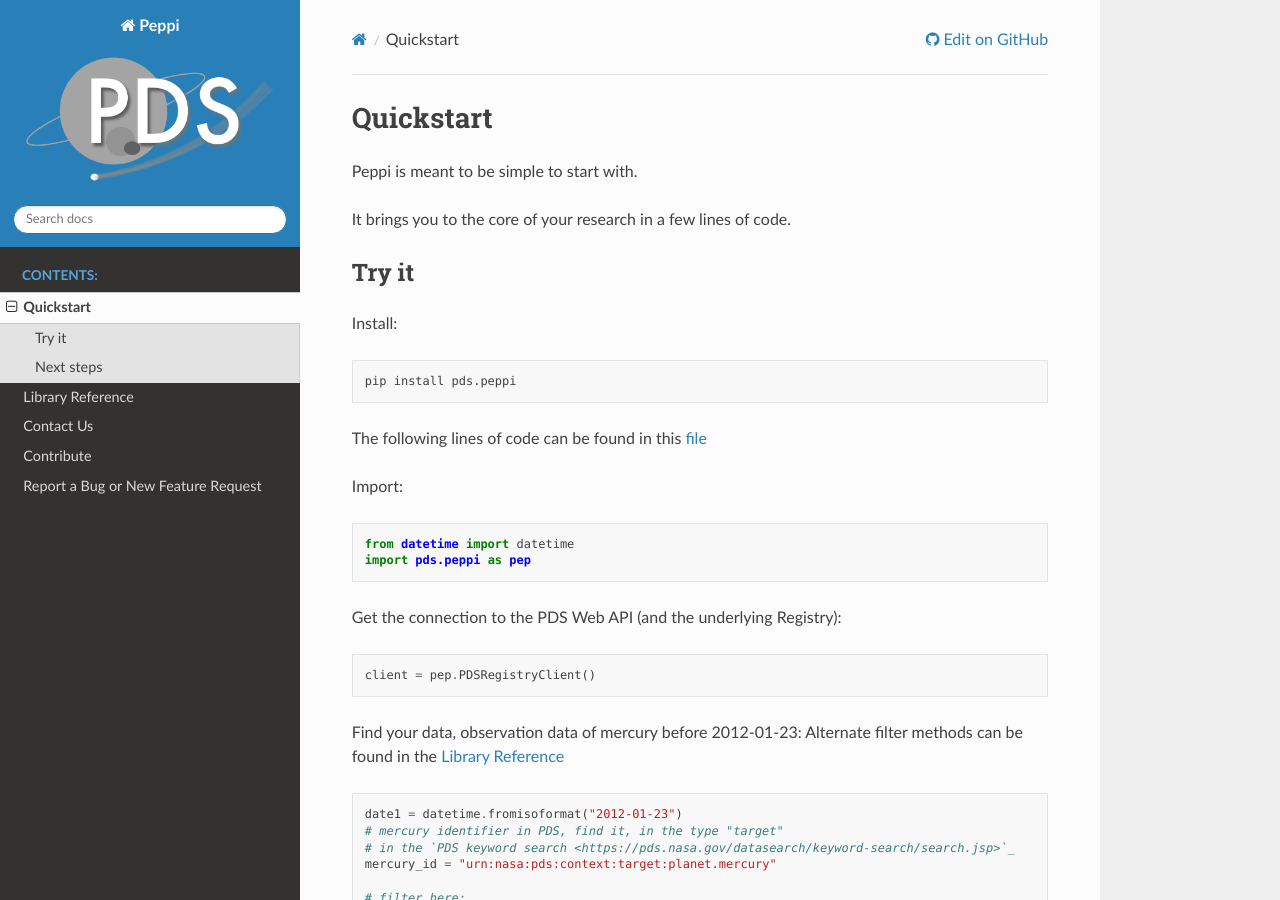
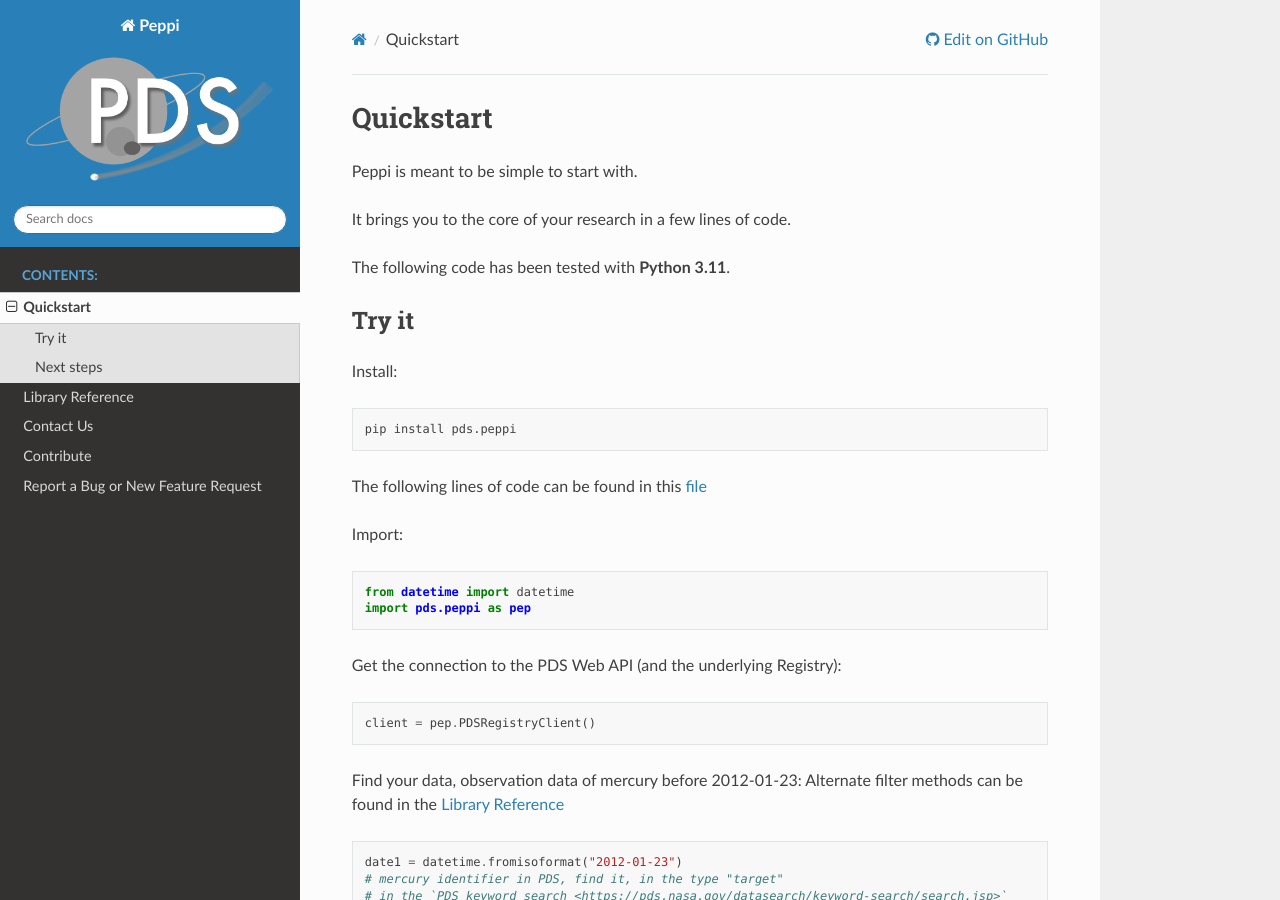
Before and after one commit to nasa-pds-engineering-node/updart, a Sphinx documentation site: the page built from docs/source/quickstart.rst, in a window 1280 px wide and 900 px high. Built offline with Sphinx 7.4.7 and the Read the Docs theme 3.1.0, drawn with Linux system fonts in a browser that asks for light colours.

Commit message:
add python pre-requisite

```diff
--- a/docs/source/quickstart.rst
+++ b/docs/source/quickstart.rst
@@ -5,6 +5,9 @@
 Peppi is meant to be simple to start with.
 
 It brings you to the core of your research in a few lines of code.
+
+The following code has been tested with **Python 3.11**.
+
 
 
 Try it
```
